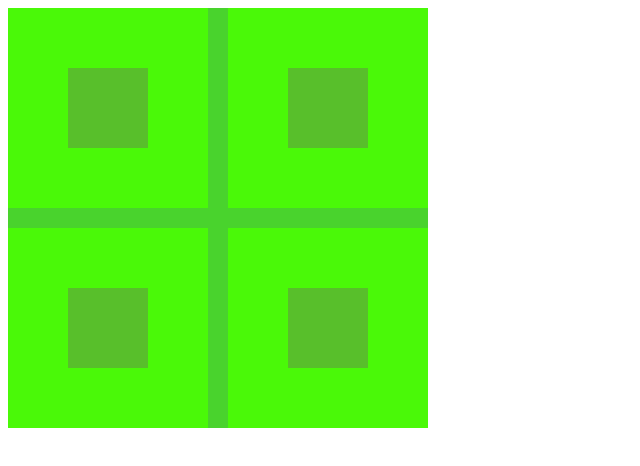
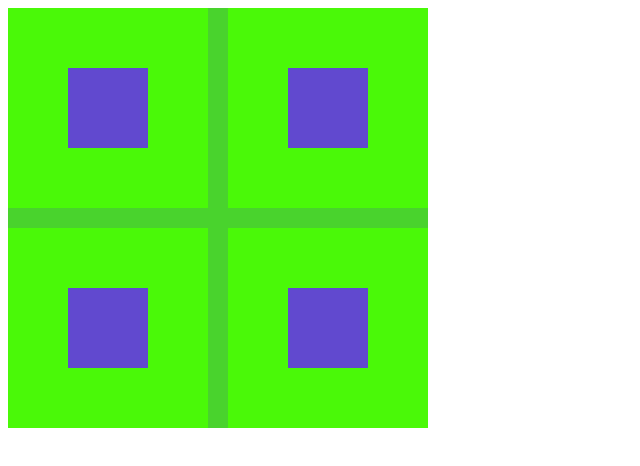
Before and after one commit to Samuel01558/cssgrid, a plain HTML site: page cuadro.html in a window 1280 px wide. Shown: the whole page, without its empty margins (0-640 px from the left). Drawn offline with Linux system fonts and the light colour scheme.

Commit message:
Cambio de color verde a azul del cuadro secundario

```diff
--- a/css/bandera.css
+++ b/css/bandera.css
@@ -19,5 +19,5 @@
 .item div {
     width: 80px;
     height: 80px;
-    background-color: #58BF2B;
+    background-color: #6149cf;
 }
```
